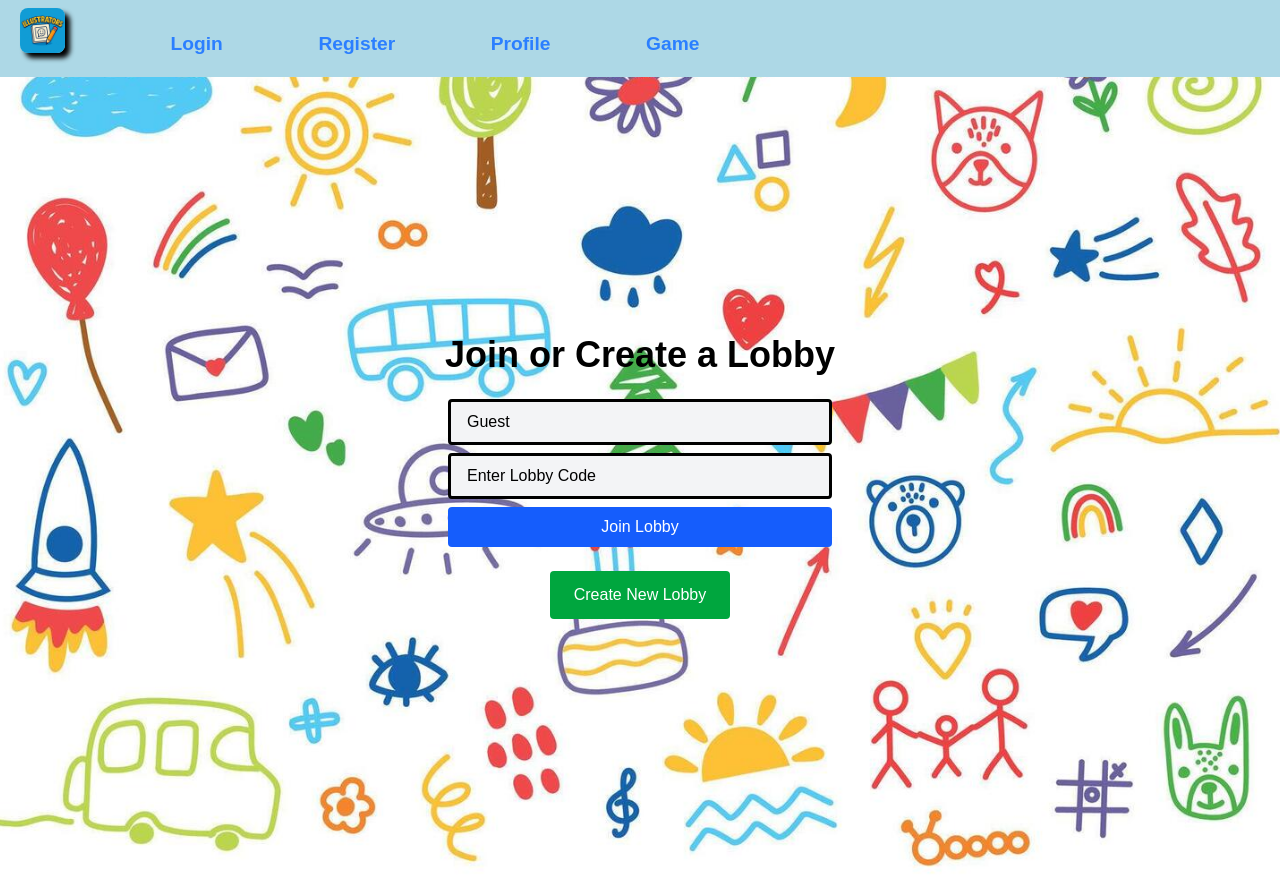
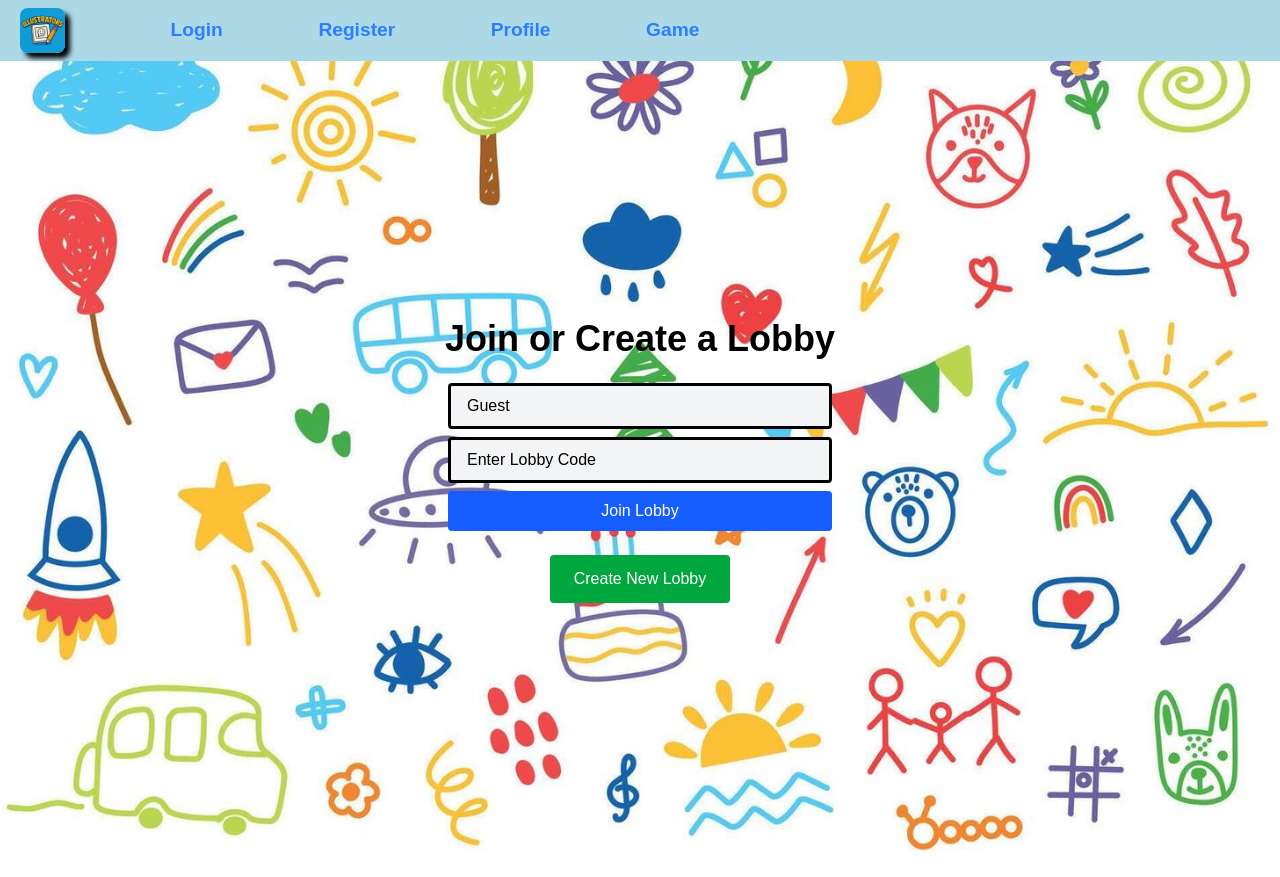
Before and after one commit to tyqualters/Illustrators, a Next.js app: page /lobby in a window 1280 px wide. Built offline with nearby package versions, Linux system fonts and the light colour scheme; no server answers.

Commit message:
Fixed stylesheet and game gif

```diff
--- a/next.config.ts
+++ b/next.config.ts
@@ -1,6 +1,9 @@
 import type { NextConfig } from "next";
 
 const nextConfig: NextConfig = {
+  images: {
+    domains: ['media1.tenor.com'],
+  },
   // THIS OPTION WILL DISABLE CODE LINTING ERRORS AND WARNINGS
   //    (USE FOR DEV PURPOSES ONLY)
   // eslint: {
--- a/src/app/components/Header.css
+++ b/src/app/components/Header.css
@@ -2,8 +2,8 @@
     background-color: lightblue;
     display: block;
     display: flex;
-
     padding: 8px 20px;
+    align-items: center
 }
 
 .headerStyles .headerImage {
@@ -14,36 +14,28 @@
 }
 
 .headerStyles .headerLinks {
+    display: flex;
     list-style-type: none;
     margin: 0;
     padding: 0;
     overflow: hidden;
     padding-right: 10px;
-
-
 }
 
 .headerStyles .headerLinks li {
-    float: left;
     margin-left: 2cm;
-
-
 }
 
 .headerStyles .headerLinks li a {
-    display: block;
     text-align: center;
     padding: 10px;
     text-decoration: none;
     font-size: 1.2em;
+    line-height: 1em;
+}
 
-
-
-}
 
 .headerStyles .headerLinks li a:hover {
     color: aliceblue;
     transition: color .30s;
-
-
 }
--- a/src/app/game/page.tsx
+++ b/src/app/game/page.tsx
@@ -12,7 +12,7 @@ export default function Game() {
 
                 <div className="relative">
                     <p className="absolute top-0 left-0 meme-text">This game will work, right?!</p>
-                    <Image id="sweating" src="https://media1.tenor.com/m/Fp0JJdxY6msAAAAC/yes-sweating.gif" alt="gif" />
+                    <Image id="sweating" src="https://media1.tenor.com/m/Fp0JJdxY6msAAAAC/yes-sweating.gif" width={335} height={335} alt="gif" />
                 </div>
                 <LocalGameCanvas className="w-full h-full bg-white" />
             </div>
```
